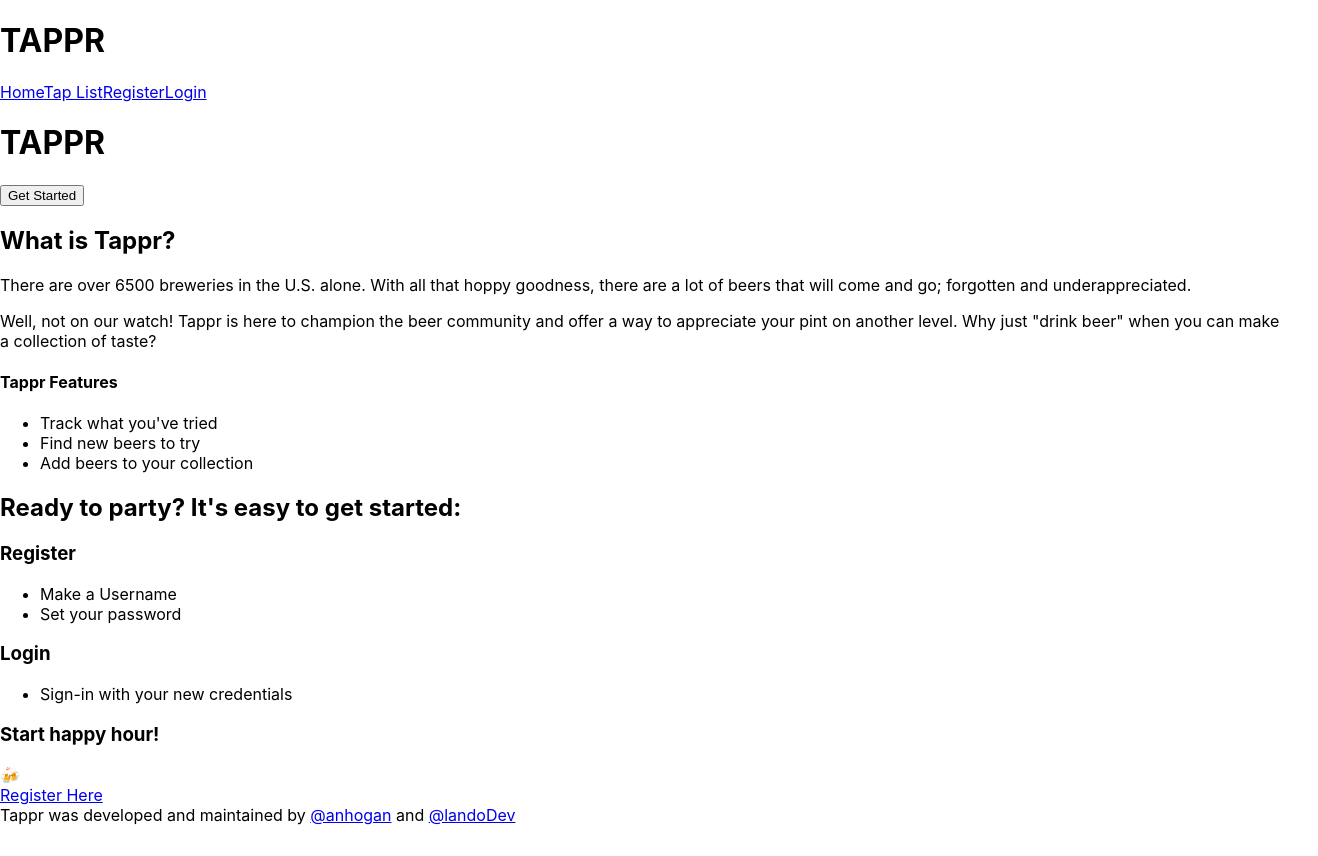
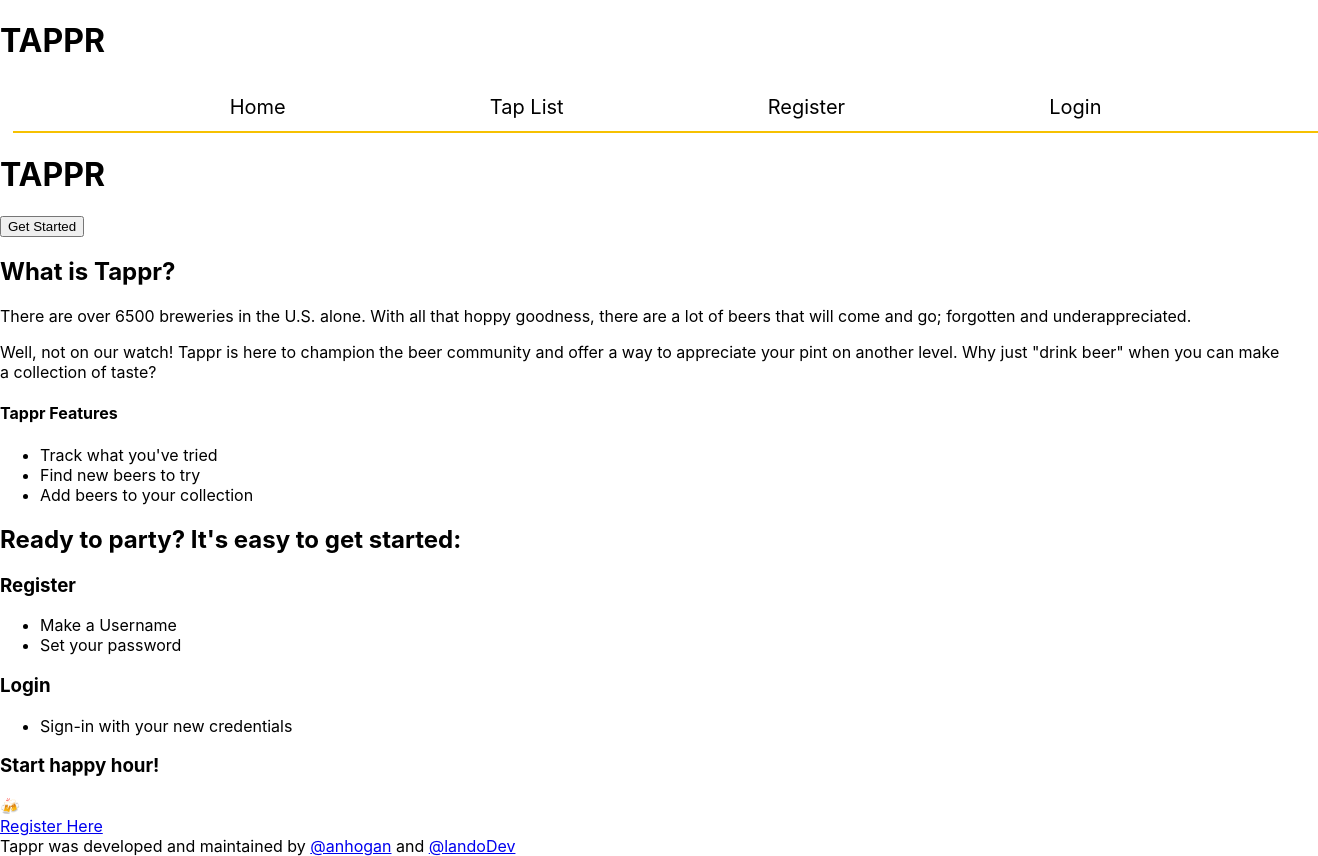
Before and after one commit to tappr-app/tappr, a React (Create React App) app in the folder tappr-fe/: page / in a window 1280 px wide. Shown: the whole page, 1318 px wide, since content can reach past the window. Before the commit the page ends 825 px from the top, so only its background shows below. Built offline with nearby package versions, Linux system fonts and the light colour scheme.

Commit message:
Style guest nav

```diff
--- a/tappr-fe/src/components/GuestNavbar.js
+++ b/tappr-fe/src/components/GuestNavbar.js
@@ -1,15 +1,16 @@
 import React from 'react';
 import { Link } from 'react-router-dom';
+import { Navbar, NavLinks } from '../styles/Styled';
 
 const GuestNavbar = () => {
   return (
     <div>
-      <nav>
-        <Link to="/">Home</Link>
-        <Link to="/dashboard">Tap List</Link>
-        <Link to="/register">Register</Link>
-        <Link to="/login">Login</Link>
-      </nav>
+      <Navbar>
+        <NavLinks href='/'>Home</NavLinks>
+        <NavLinks href='/dashboard'>Tap List</NavLinks>
+        <NavLinks href='/register'>Register</NavLinks>
+        <NavLinks href='/login'>Login</NavLinks>
+      </Navbar>
     </div>
   );
 };
--- a/tappr-fe/src/components/UserNavbar.js
+++ b/tappr-fe/src/components/UserNavbar.js
@@ -1,6 +1,7 @@
 import React from 'react';
 import { Link } from 'react-router-dom';
 import { useHistory } from 'react-router-dom';
+import { Navbar } from '../styles/Styled';
 
 const UserNavbar = (props) => {
   const history = useHistory()
@@ -24,13 +25,16 @@ const UserNavbar = (props) => {
 
   return (
     <div>
-      <nav>
+      <Navbar>
         <Link to="/my-dashboard">Tap List</Link>
-        <button onClick={() => userBrews(user_id)}>My Favorite Brews</button>
+        <Link to={`/my-brews/${user_id}`}>My Favorite Brews</Link>
+        {/* <button onClick={() => userBrews(user_id)}>My Favorite Brews</button> */}
         <Link to="/add-a-beer">Add a Beer</Link>
-        <button onClick={() => logout()}>Logout</button>
-        <button onClick={() => userProfile(user_id)}>{user_username}</button>
-      </nav>
+        <Link to='/login' onClick={() => logout()}>My Favorite Brews</Link>
+        {/* <button onClick={() => logout()}>Logout</button> */}
+        <Link to={`/my-profile/${user_id}`}>{user_username}</Link>
+        {/* <button onClick={() => userProfile(user_id)}>{user_username}</button> */}
+      </Navbar>
     </div>
   );
 };
--- a/tappr-fe/src/styles/Styled.js
+++ b/tappr-fe/src/styles/Styled.js
@@ -1,5 +1,4 @@
 import styled from 'styled-components'
-
 
 export const FormDiv = styled.div`
     // Outer most box
@@ -69,3 +68,21 @@ export const FormDiv = styled.div`
         }
     }
 `;
+
+export const Navbar = styled.nav`
+    width: 100%;
+    display: flex;
+    justify-content: space-evenly;
+    border-bottom: 2px solid #F6C101;
+    padding: 1%;
+    margin: 1%;
+`;
+
+export const NavLinks = styled.a`
+    font-size: 20px;
+    color: black;
+    text-decoration: none;
+    &:hover {
+      color: #F6C101;
+    }
+`;
```
